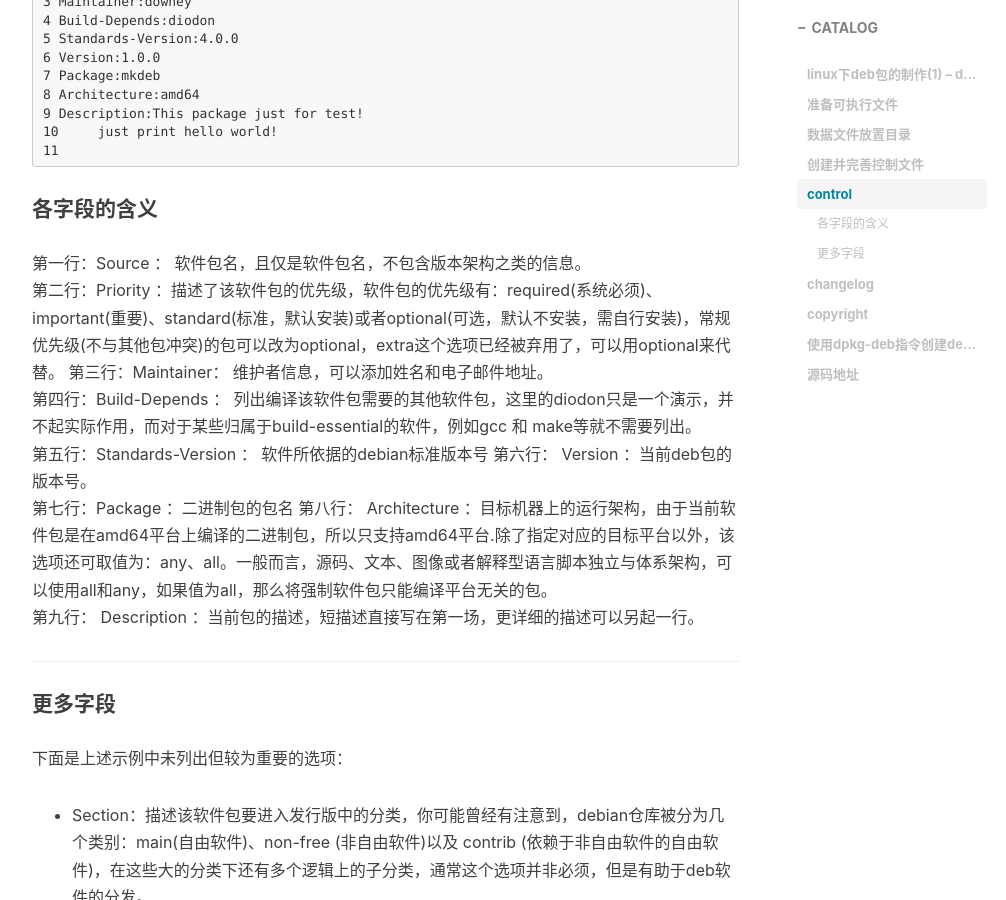
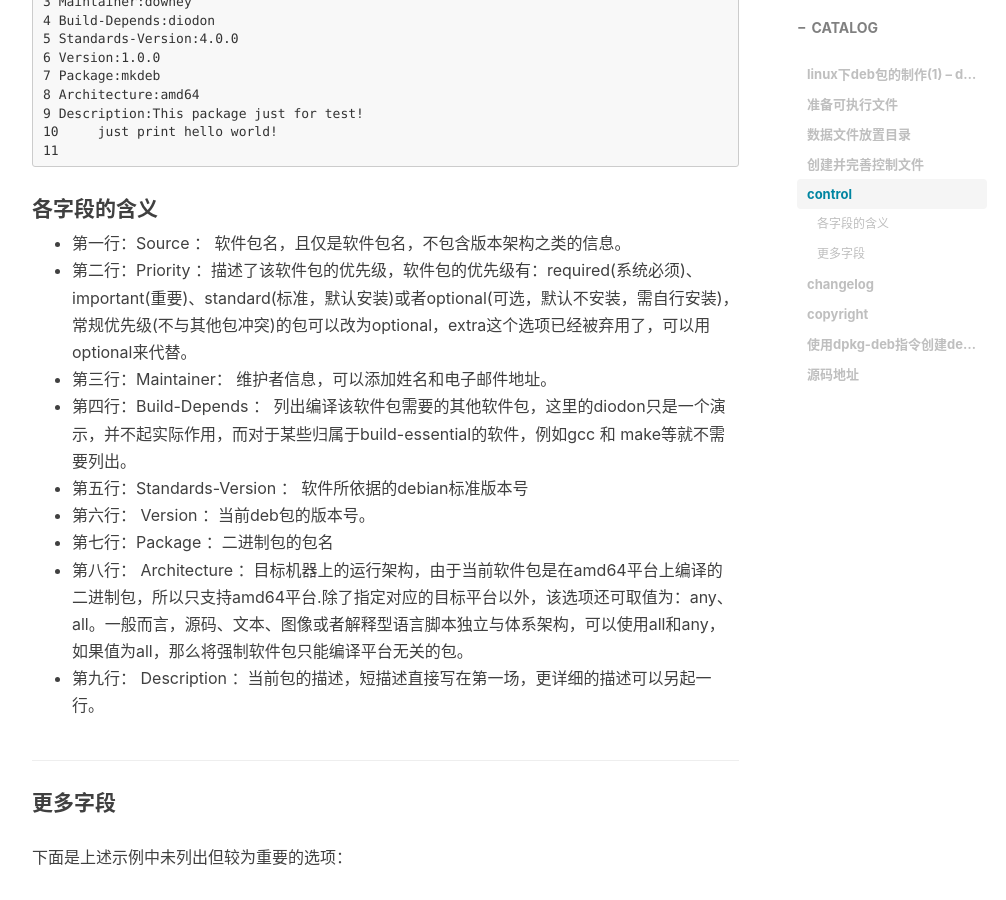
Before and after one commit to downeyboy/downeyboy.github.io, a Jekyll site: the page built from _posts/2019-05-29-mk_deb_pack_series_1.md, in a window 1280 px wide and 900 px high, scrolled down 3461 px. Shown: the whole window, without its empty margins (233-1239 px from the left). Built offline with Jekyll 4.4.1, drawn with Linux system fonts in a browser that asks for light colours; nearby versions of some CDN libraries; Markdown is read by kramdown in place of the engine named in the settings; comment, search, counter and statistics services are not loaded.

Commit message:
fix : fix mkdeb 1

````diff
--- a/_posts/2019-05-29-mk_deb_pack_series_1.md
+++ b/_posts/2019-05-29-mk_deb_pack_series_1.md
@@ -138,15 +138,15 @@ touch  changelog   control   copyright   postinst   postrm
 ```
 
 #### 各字段的含义
-第一行：Source ： 软件包名，且仅是软件包名，不包含版本架构之类的信息。
-第二行：Priority ：描述了该软件包的优先级，软件包的优先级有：required(系统必须)、important(重要)、standard(标准，默认安装)或者optional(可选，默认不安装，需自行安装)，常规优先级(不与其他包冲突)的包可以改为optional，extra这个选项已经被弃用了，可以用optional来代替。
-第三行：Maintainer： 维护者信息，可以添加姓名和电子邮件地址。
-第四行：Build-Depends ： 列出编译该软件包需要的其他软件包，这里的diodon只是一个演示，并不起实际作用，而对于某些归属于build-essential的软件，例如gcc 和 make等就不需要列出。
-第五行：Standards-Version ： 软件所依据的debian标准版本号
-第六行： Version ：当前deb包的版本号。
-第七行：Package ：二进制包的包名
-第八行： Architecture ：目标机器上的运行架构，由于当前软件包是在amd64平台上编译的二进制包，所以只支持amd64平台.除了指定对应的目标平台以外，该选项还可取值为：any、all。一般而言，源码、文本、图像或者解释型语言脚本独立与体系架构，可以使用all和any，如果值为all，那么将强制软件包只能编译平台无关的包。
-第九行： Description ：当前包的描述，短描述直接写在第一场，更详细的描述可以另起一行。
+* 第一行：Source ： 软件包名，且仅是软件包名，不包含版本架构之类的信息。
+* 第二行：Priority ：描述了该软件包的优先级，软件包的优先级有：required(系统必须)、important(重要)、standard(标准，默认安装)或者optional(可选，默认不安装，需自行安装)，常规优先级(不与其他包冲突)的包可以改为optional，extra这个选项已经被弃用了，可以用optional来代替。
+* 第三行：Maintainer： 维护者信息，可以添加姓名和电子邮件地址。
+* 第四行：Build-Depends ： 列出编译该软件包需要的其他软件包，这里的diodon只是一个演示，并不起实际作用，而对于某些归属于build-essential的软件，例如gcc 和 make等就不需要列出。
+* 第五行：Standards-Version ： 软件所依据的debian标准版本号
+* 第六行： Version ：当前deb包的版本号。
+* 第七行：Package ：二进制包的包名
+* 第八行： Architecture ：目标机器上的运行架构，由于当前软件包是在amd64平台上编译的二进制包，所以只支持amd64平台.除了指定对应的目标平台以外，该选项还可取值为：any、all。一般而言，源码、文本、图像或者解释型语言脚本独立与体系架构，可以使用all和any，如果值为all，那么将强制软件包只能编译平台无关的包。
+* 第九行： Description ：当前包的描述，短描述直接写在第一场，更详细的描述可以另起一行。
 
 
 ****
````
Also changed, not shown: _posts/2019-05-29-mk_deb_pack_series_2.md (+1 -5 lines).
